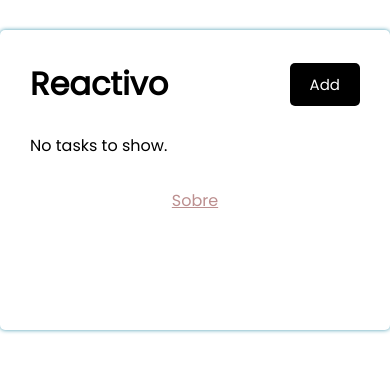
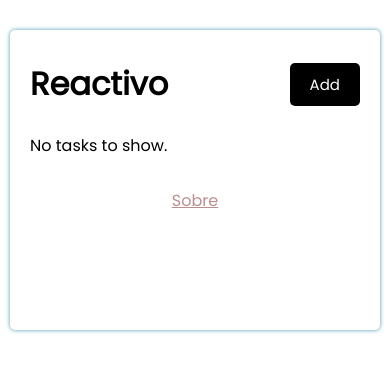
Before and after one commit to codigoisaac/reactivo, a React (Create React App) app: page / in a window 390 px wide. Shown: the top 372 px of the page. Built offline with nearby package versions, Linux system fonts and the light colour scheme.

Commit message:
Style and add media queries to container

```diff
--- a/src/index.css
+++ b/src/index.css
@@ -11,13 +11,28 @@ body {
 }
 
 .container {
-  max-width: 500px;
+  max-width: 600px;
   margin: 30px auto;
   overflow: auto;
   min-height: 300px;
   padding: 30px;
   border-radius: 5px;
   box-shadow: 0 0 4px #4499b0;
+}
+@media (max-width: 610px) {
+  .container {
+    margin: 30px 10px;
+  }
+}
+@media (max-width: 500px) {
+  .container {
+    padding: 30px 20px;
+  }
+}
+@media (max-width: 350px) {
+  .container {
+    padding: 30px 10px;
+  }
 }
 
 .header {
```
